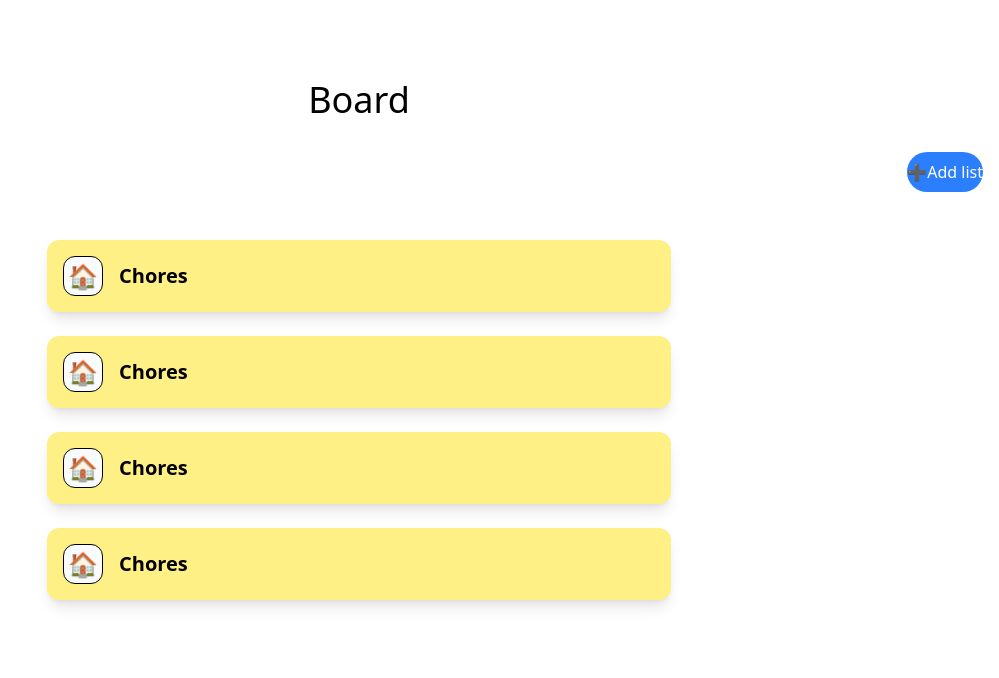
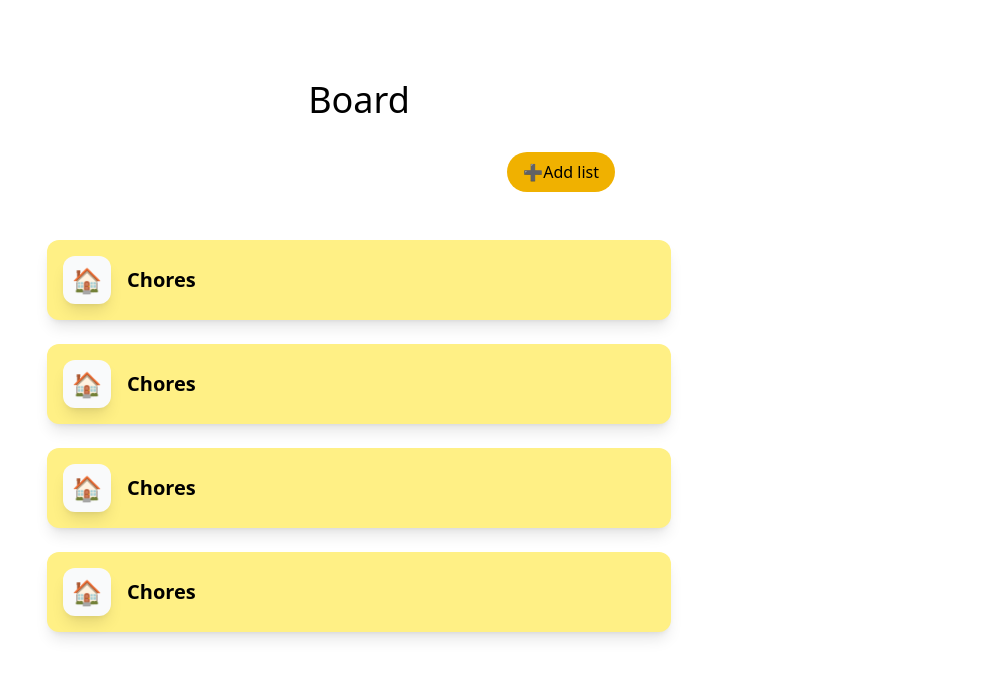
Before and after one commit to thaishdz/TaskFlow, a React (Vite) app: page / in a window 1280 px wide. Shown: the top 678 px of the page, without its empty margins (281-1280 px from the left). Built offline with nearby package versions, Linux system fonts and the light colour scheme.

Commit message:
chore(ui): Implement base styles pattern

```diff
--- a/src/components/ui/Button/Button.tsx
+++ b/src/components/ui/Button/Button.tsx
@@ -1,27 +1,31 @@
 import { type ReactNode } from "react";
 
-
-type ButtonType = 'add'
+type ButtonType = 'add' // here: considera usar union types para añadir más
 
 const buttonConfig: Record<ButtonType, {styles: string, icon?: string }> = {
     add: {
-        styles: 'bg-blue-500 hover:bg-blue-600 text-white rounded-full',
+        styles: 'bg-yellow-500 hover:bg-yellow-600 text-black rounded-full',
         icon: '➕'
-    },
-    // primary: {...}
+    }
 }
+
 interface ButtonProps {
     type?: ButtonType;
-    children?: ReactNode; // Contenido del botón (text, icons, etc.)
+    children?: ReactNode; // here: contenido del botón (text, icons, etc.)
     className?: string;
+    onClick: () => void; // here: debe ser genérico porque aplicará a todos los botones
 }
 
-export const Button = ({type = 'add', className, children}: ButtonProps) => {
+export const Button = ({type = 'add', className, children, onClick}: ButtonProps) => {
     const config = buttonConfig[type]
+    const baseStyles = 'px-4 py-2 cursor-pointer transition-colors'
     return (
-        <button className={`${config.styles} ${className || ''}px-4 py-2`}>
-            {config.icon && <span>{config.icon}</span>}
-            {children}
+        // className= {base | tipo | overrides}
+        <button
+            className={`${baseStyles} ${config.styles} ${className || ''}`.trim()}
+            onClick={onClick}
+        >
+            {config.icon}{children}
         </button>
     )
 }
--- a/src/components/ui/Card/Card.tsx
+++ b/src/components/ui/Card/Card.tsx
@@ -6,7 +6,7 @@ export const Card = () => {
         <>
             <div className="flex w-1/2 mx-auto rounded-xl bg-yellow-200 m-6 p-4 shadow-lg">
                 <div className="flex items-center">
-                    <div className="flex justify-center items-center w-10 h-10 mr-4 bg-gray-50 rounded-xl border">
+                    <div className="flex justify-center items-center w-10 h-10 mr-4 bg-gray-50 rounded-xl p-6 shadow-lg">
                         <Emoji name="chores" className="text-2xl" />
                     </div>
                     <h2 className="text-xl font-bold">Chores</h2>
```
